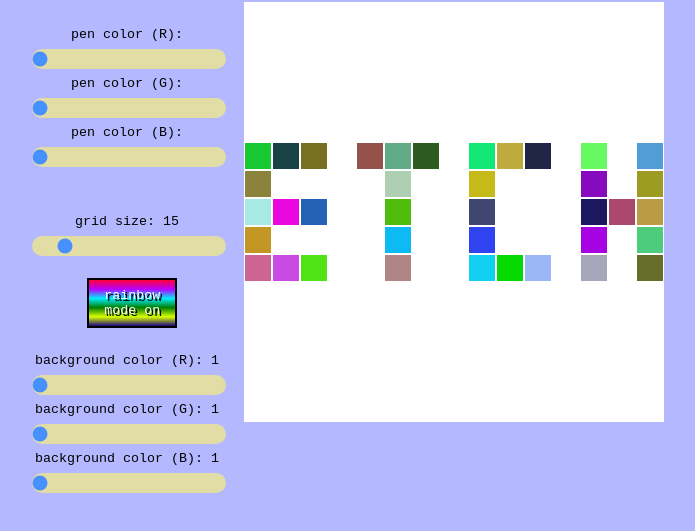
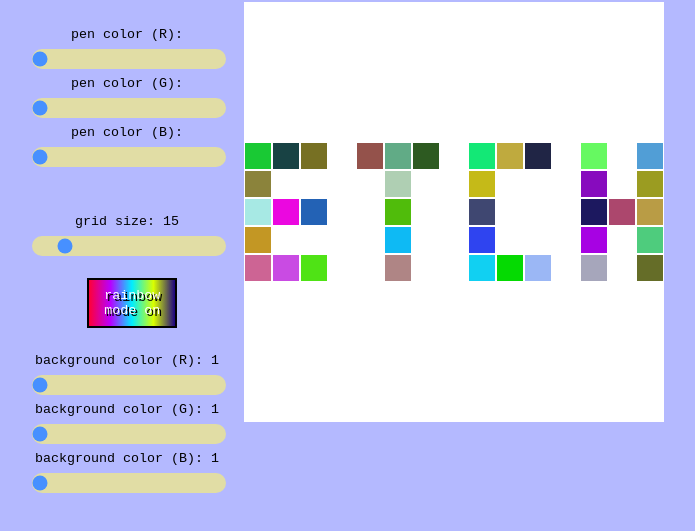
Before and after one commit to miles-of-code/etch, a plain HTML site: page index.html in a window 1280 px wide. Both pictures are taken after a click on the button "rainbow mode off". Shown: the part 57-588 px from the top of the page, without its empty margins (303-998 px from the left). Drawn offline with Linux system fonts and the light colour scheme.

Commit message:
added rainbow effect to rainbow mode button

```diff
--- a/index.html
+++ b/index.html
@@ -22,8 +22,7 @@
             <label for="sizeLabel" id="labelText">grid size: <span id="sizeLabel"></span></label>
             <input id="slideSize"; type="range"; min="1"; max="100"; value="15">
         </div>
-        <button id="buttonRainbow" style="background: linear-gradient(rgb(255, 0, 55), rgb(183, 0, 255), rgb(0, 238, 255),
-         green, rgb(217, 255, 0), rgb(28, 0, 128))">rainbow mode off</button>
+        <button id="buttonRainbow" style="background-image: linear-gradient(black, white)">rainbow mode off</button>
         <div id="backgroundColorLabels">
             <label for="backgroundRedLabel" id="labelText"> background color (R): <span id="backgroundRedLabel"></span></label>
             <input id="slideBackgroundRedColor"; type="range"; min="1"; max="255"; value="0">
--- a/index.js
+++ b/index.js
@@ -90,10 +90,13 @@
   function changeRainbow() {
     if (rainbowButton.textContent == 'rainbow mode off') {
     rainbowButton.textContent = 'rainbow mode on'
+    rainbowButton.style.backgroundImage = `linear-gradient(to right, rgb(255, 0, 55), rgb(183, 0, 255), rgb(0, 238, 255),
+    rgb(217, 255, 0), rgb(28, 0, 128))`;
   } else if (rainbowButton.textContent == 'rainbow mode on'){
     rainbowButton.textContent = 'rainbow mode off'
+    rainbowButton.style.backgroundImage = `linear-gradient(to right, black, white)`;
   }
-}
+  }
 
 // allow user to set pen color (RGB) or detect rainbow mode
 gridContainer.addEventListener('mouseover', getDefaultColor);
--- a/styles.css
+++ b/styles.css
@@ -73,7 +73,7 @@
     margin-left: 33%;
 }
 
-#buttonRainbow:active {
-    border: 3pt solid black;
-    font-weight: bold;
-}
+    #buttonRainbow:active {
+        border: 2pt solid white;
+        font-weight: bold;
+    }
```
